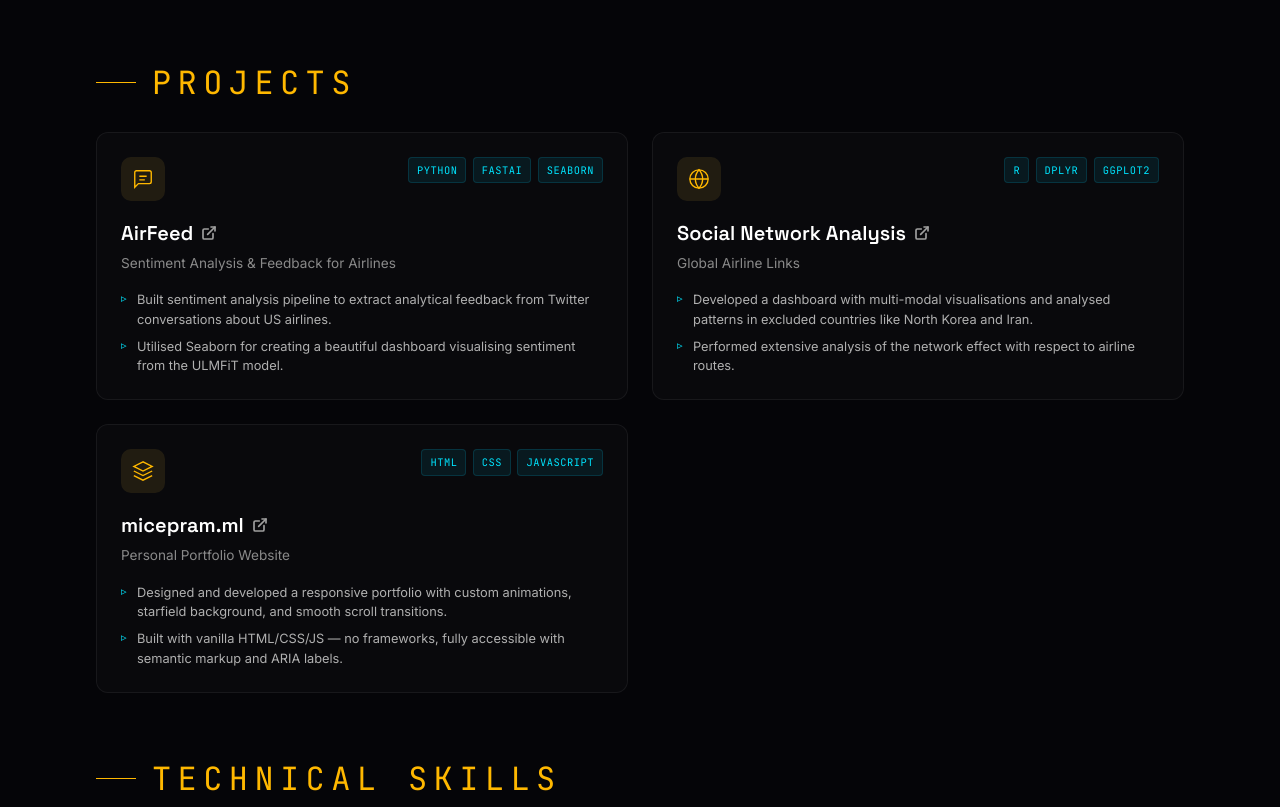
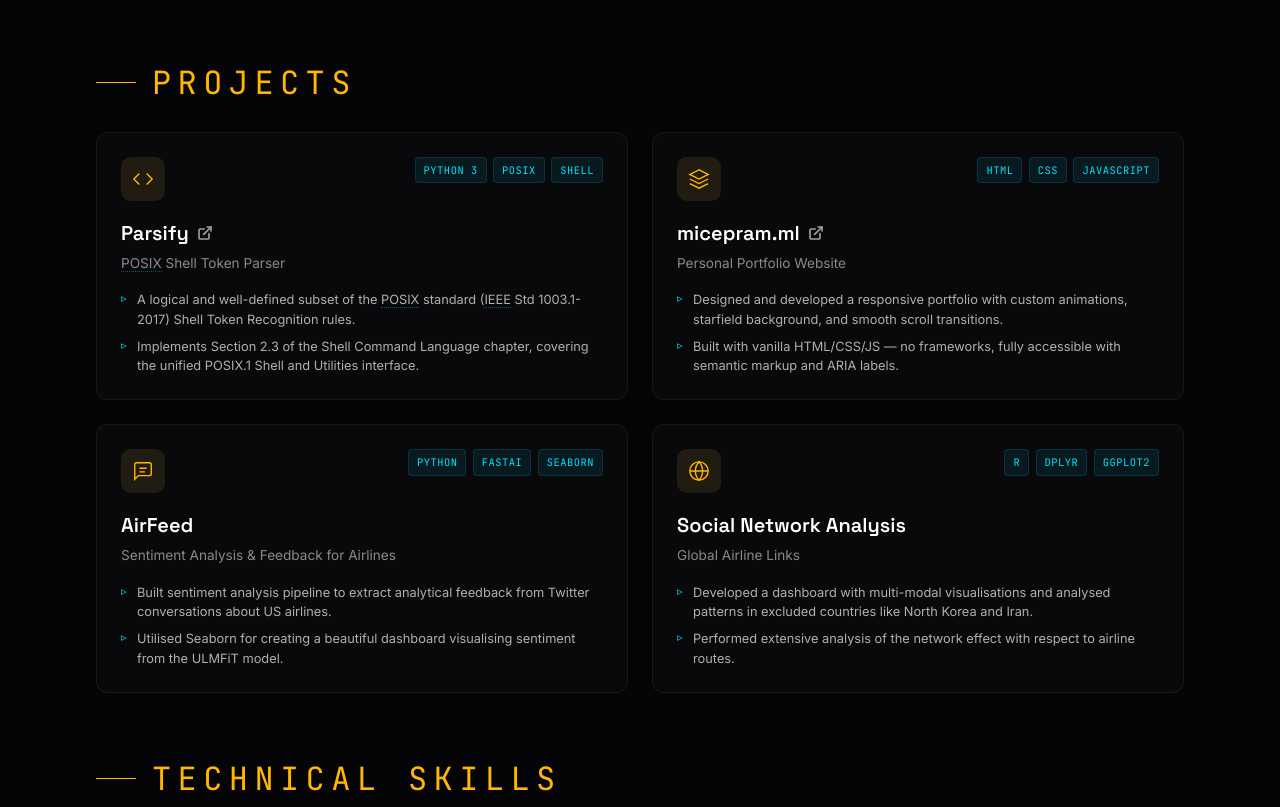
Before and after one commit to micepram/micepram.ml, a plain HTML site: page index.html in a window 1280 px wide. Shown: the part 3764-4571 px from the top of the page. Drawn offline with Linux system fonts and the light colour scheme; animation ran at ten frames a second.

Commit message:
feat: update projects

```diff
--- a/index.html
+++ b/index.html
@@ -554,56 +554,31 @@
                 </div>
 
                 <div class="projects-grid">
-                    <a href="#" target="_blank" rel="noopener noreferrer" class="project-card project-link" data-delay="0">
+                    <a href="https://github.com/micepram/parsify" target="_blank" rel="noopener noreferrer" class="project-card project-link" data-delay="0">
                         <div class="project-header">
                             <div class="project-icon">
                                 <svg viewBox="0 0 24 24" fill="none" stroke="currentColor" stroke-width="1.5">
-                                    <path d="M21 15a2 2 0 0 1-2 2H7l-4 4V5a2 2 0 0 1 2-2h14a2 2 0 0 1 2 2z"/>
-                                    <path d="M8 9h8M8 13h6"/>
+                                    <path d="M16 18l6-6-6-6"/>
+                                    <path d="M8 6l-6 6 6 6"/>
                                 </svg>
                             </div>
                             <div class="project-tech-stack">
-                                <span class="tech-tag">Python</span>
-                                <span class="tech-tag">FastAI</span>
-                                <span class="tech-tag">Seaborn</span>
+                                <span class="tech-tag">Python 3</span>
+                                <span class="tech-tag">POSIX</span>
+                                <span class="tech-tag">Shell</span>
                             </div>
                         </div>
                         <div class="project-content">
-                            <h3 class="project-title">AirFeed</h3>
-                            <p class="project-subtitle">Sentiment Analysis & Feedback for Airlines</p>
+                            <h3 class="project-title">Parsify</h3>
+                            <p class="project-subtitle"><abbr title="Portable Operating System Interface" class="acronym">POSIX</abbr> Shell Token Parser</p>
                             <ul class="project-highlights">
-                                <li>Built sentiment analysis pipeline to extract analytical feedback from Twitter conversations about US airlines.</li>
-                                <li>Utilised Seaborn for creating a beautiful dashboard visualising sentiment from the ULMFiT model.</li>
+                                <li>A logical and well-defined subset of the <abbr title="Portable Operating System Interface" class="acronym">POSIX</abbr> standard (<abbr title="Institute of Electrical and Electronics Engineers" class="acronym">IEEE</abbr> Std 1003.1-2017) Shell Token Recognition rules.</li>
+                                <li>Implements Section 2.3 of the Shell Command Language chapter, covering the unified POSIX.1 Shell and Utilities interface.</li>
                             </ul>
                         </div>
                     </a>
 
-                    <a href="#" target="_blank" rel="noopener noreferrer" class="project-card project-link" data-delay="100">
-                        <div class="project-header">
-                            <div class="project-icon">
-                                <svg viewBox="0 0 24 24" fill="none" stroke="currentColor" stroke-width="1.5">
-                                    <circle cx="12" cy="12" r="10"/>
-                                    <line x1="2" y1="12" x2="22" y2="12"/>
-                                    <path d="M12 2a15.3 15.3 0 0 1 4 10 15.3 15.3 0 0 1-4 10 15.3 15.3 0 0 1-4-10 15.3 15.3 0 0 1 4-10z"/>
-                                </svg>
-                            </div>
-                            <div class="project-tech-stack">
-                                <span class="tech-tag">R</span>
-                                <span class="tech-tag">dplyr</span>
-                                <span class="tech-tag">ggplot2</span>
-                            </div>
-                        </div>
-                        <div class="project-content">
-                            <h3 class="project-title">Social Network Analysis</h3>
-                            <p class="project-subtitle">Global Airline Links</p>
-                            <ul class="project-highlights">
-                                <li>Developed a dashboard with multi-modal visualisations and analysed patterns in excluded countries like North Korea and Iran.</li>
-                                <li>Performed extensive analysis of the network effect with respect to airline routes.</li>
-                            </ul>
-                        </div>
-                    </a>
-
-                    <a href="https://github.com/micepram/micepram.ml" target="_blank" rel="noopener noreferrer" class="project-card project-link" data-delay="200">
+                    <a href="https://github.com/micepram/micepram.ml" target="_blank" rel="noopener noreferrer" class="project-card project-link" data-delay="100">
                         <div class="project-header">
                             <div class="project-icon">
                                 <svg viewBox="0 0 24 24" fill="none" stroke="currentColor" stroke-width="1.5">
@@ -627,6 +602,55 @@
                             </ul>
                         </div>
                     </a>
+
+                    <div class="project-card" data-delay="200">
+                        <div class="project-header">
+                            <div class="project-icon">
+                                <svg viewBox="0 0 24 24" fill="none" stroke="currentColor" stroke-width="1.5">
+                                    <path d="M21 15a2 2 0 0 1-2 2H7l-4 4V5a2 2 0 0 1 2-2h14a2 2 0 0 1 2 2z"/>
+                                    <path d="M8 9h8M8 13h6"/>
+                                </svg>
+                            </div>
+                            <div class="project-tech-stack">
+                                <span class="tech-tag">Python</span>
+                                <span class="tech-tag">FastAI</span>
+                                <span class="tech-tag">Seaborn</span>
+                            </div>
+                        </div>
+                        <div class="project-content">
+                            <h3 class="project-title">AirFeed</h3>
+                            <p class="project-subtitle">Sentiment Analysis & Feedback for Airlines</p>
+                            <ul class="project-highlights">
+                                <li>Built sentiment analysis pipeline to extract analytical feedback from Twitter conversations about US airlines.</li>
+                                <li>Utilised Seaborn for creating a beautiful dashboard visualising sentiment from the ULMFiT model.</li>
+                            </ul>
+                        </div>
+                    </div>
+
+                    <div class="project-card" data-delay="300">
+                        <div class="project-header">
+                            <div class="project-icon">
+                                <svg viewBox="0 0 24 24" fill="none" stroke="currentColor" stroke-width="1.5">
+                                    <circle cx="12" cy="12" r="10"/>
+                                    <line x1="2" y1="12" x2="22" y2="12"/>
+                                    <path d="M12 2a15.3 15.3 0 0 1 4 10 15.3 15.3 0 0 1-4 10 15.3 15.3 0 0 1-4-10 15.3 15.3 0 0 1 4-10z"/>
+                                </svg>
+                            </div>
+                            <div class="project-tech-stack">
+                                <span class="tech-tag">R</span>
+                                <span class="tech-tag">dplyr</span>
+                                <span class="tech-tag">ggplot2</span>
+                            </div>
+                        </div>
+                        <div class="project-content">
+                            <h3 class="project-title">Social Network Analysis</h3>
+                            <p class="project-subtitle">Global Airline Links</p>
+                            <ul class="project-highlights">
+                                <li>Developed a dashboard with multi-modal visualisations and analysed patterns in excluded countries like North Korea and Iran.</li>
+                                <li>Performed extensive analysis of the network effect with respect to airline routes.</li>
+                            </ul>
+                        </div>
+                    </div>
                 </div>
             </div>
         </section>
```
